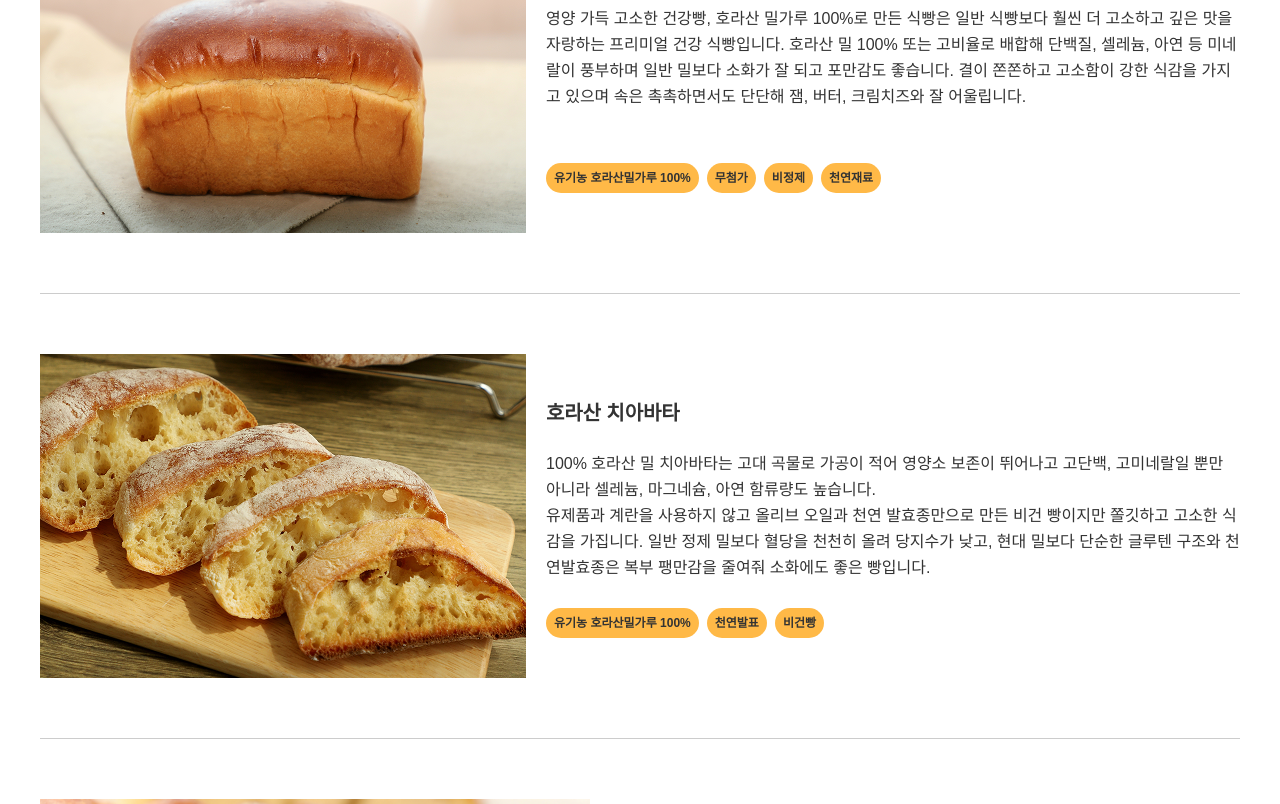
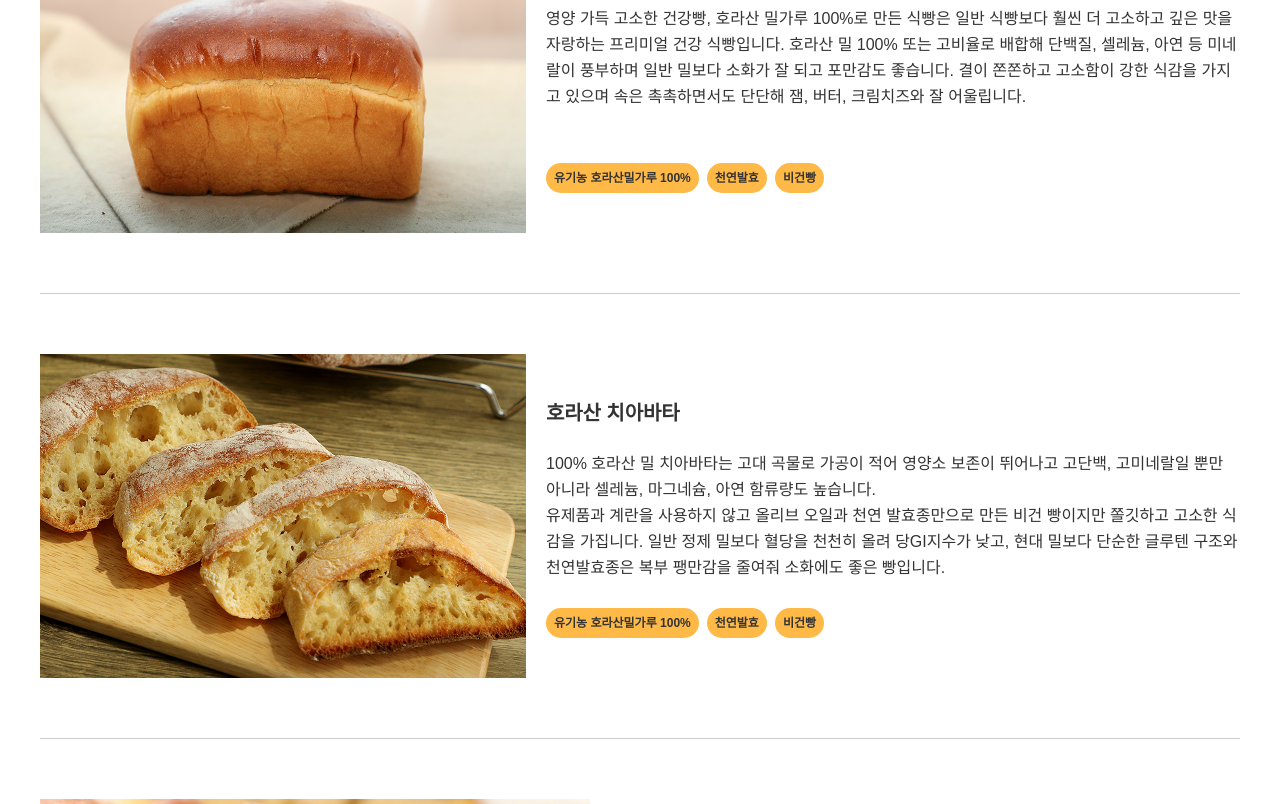
Before and after one commit to rnglllll/withus, a Next.js app: page /products in a window 1280 px wide. Shown: the part 1251-2055 px from the top of the page. Built offline with nearby package versions, Linux system fonts and the light colour scheme; a web font is replaced by a local one.

Commit message:
텍스트수정

```diff
--- a/src/app/IndexPage.tsx
+++ b/src/app/IndexPage.tsx
@@ -40,9 +40,9 @@ export default function IndexPage() {
         <div className="flex w-full md:max-w-[230px] flex-row md:flex-col items-center md:items-start justify-between md:justify-start px-6 pt-10 md:py-10 bg-[#3B1408] text-white">
           {/* 텍스트는 그대로 왼쪽 정렬 */}
           <p className="text-2xl font-semibold leading-snug text-left">
-            건강하고 깨끗한
+            유기농 밀가루만 사용한
             <br />
-            유기농 건강빵,
+            레알 건강빵,
             <br />
             키알라 베이커리
           </p>
--- a/src/app/brand-story/page.tsx
+++ b/src/app/brand-story/page.tsx
@@ -208,7 +208,7 @@ const BrandStoryPage = () => {
               />
               <span className="text-white text-base leading-[30px]">
                 <strong>KIALLA PURE ORGANIC</strong>은 여왕의 땅, 호주 Queens
-                Land 주 Toowooba 지역에 위치하고 있으며 이 지역 역시 곡물이 잘
+                Land 주 Toowoomba 지역에 위치하고 있으며 이 지역 역시 곡물이 잘
                 자랄 수 있는 비옥하고 물이 풍부한 지역으로 자연 친화적이고
                 건강한 농산물을 유기농으로 생산하여 소비자에게 유기농 식품의
                 중요성과 건강한 식품을 제공한다는 의미로{" "}
--- a/src/app/contact/page.tsx
+++ b/src/app/contact/page.tsx
@@ -34,7 +34,7 @@ const ContactPage = () => {
               가맹 문의
             </span>
             <span className="flex-3/5 md:flex-4/5">
-              베이커리사업부 임익환 팀장 010 - 6213 - 4933
+              베이커리사업부: 임익환 팀장 010 - 6213 - 4933
             </span>
           </div>
           <div className="flex">
--- a/src/app/products/page.tsx
+++ b/src/app/products/page.tsx
@@ -53,9 +53,8 @@ const ProductsPage = () => {
                   <BreadTag
                     textSrc={[
                       "유기농 호라산밀가루 100%",
-                      "무첨가",
-                      "비정제",
-                      "천연재료",
+                      "천연발효",
+                      "비건빵",
                     ]}
                   />
                 </div>
@@ -80,13 +79,13 @@ const ProductsPage = () => {
                       마그네슘, 아연 함류량도 높습니다.
                       <br /> 유제품과 계란을 사용하지 않고 올리브 오일과 천연
                       발효종만으로 만든 비건 빵이지만 쫄깃하고 고소한 식감을
-                      가집니다. 일반 정제 밀보다 혈당을 천천히 올려 당지수가
+                      가집니다. 일반 정제 밀보다 혈당을 천천히 올려 당GI지수가
                       낮고, 현대 밀보다 단순한 글루텐 구조와 천연발효종은 복부
                       팽만감을 줄여줘 소화에도 좋은 빵입니다.
                     </p>
                   </div>
                   <BreadTag
-                    textSrc={["유기농 호라산밀가루 100%", "천연발표", "비건빵"]}
+                    textSrc={["유기농 호라산밀가루 100%", "천연발효", "비건빵"]}
                   />
                 </div>
               </div>
@@ -115,7 +114,7 @@ const ProductsPage = () => {
                     </p>
                   </div>
                   <BreadTag
-                    textSrc={["유기농 호라산밀가루 100%", "천연발표", "비건"]}
+                    textSrc={["유기농 호라산밀가루 100%", "천연발효", "비건빵"]}
                   />
                 </div>
               </div>
@@ -200,13 +199,13 @@ const ProductsPage = () => {
                       프랑스어로 ’시골빵’을 뜻하는 깜빠뉴는 전통 프랑스식
                       천연발효빵입니다. 천연 발효종 사워도우로 만들어 깊은
                       풍미와 쫄깃한 식감이 특징으로, 천연 발효종을 사용해 소화에
-                      좋고 혈당 반응이 낮고, 총밀/호라산밀을 사용해 식이섬유와
+                      좋고 혈당 반응이 낮고, 통밀을 사용해 식이섬유와
                       미네랄이 풍부합니다. 또한 방부제와 설탕을 사용하지 않고
                       깊은 맛과 자연 보존력을 구현했습니다.
                     </p>
                   </div>
                   <BreadTag
-                    textSrc={["유기농 호라산밀가루 100%", "천연발효"]}
+                    textSrc={["유기농 호라산밀가루 100%", "천연발효", "비건빵"]}
                   />
                 </div>
               </div>
@@ -235,7 +234,7 @@ const ProductsPage = () => {
                     </p>
                   </div>
                   <BreadTag
-                    textSrc={["유기농 호라산밀가루 100%", "천연발표"]}
+                    textSrc={["유기농 호라산밀가루 100%", "천연발효", "비건빵"]}
                   />
                 </div>
               </div>
```
